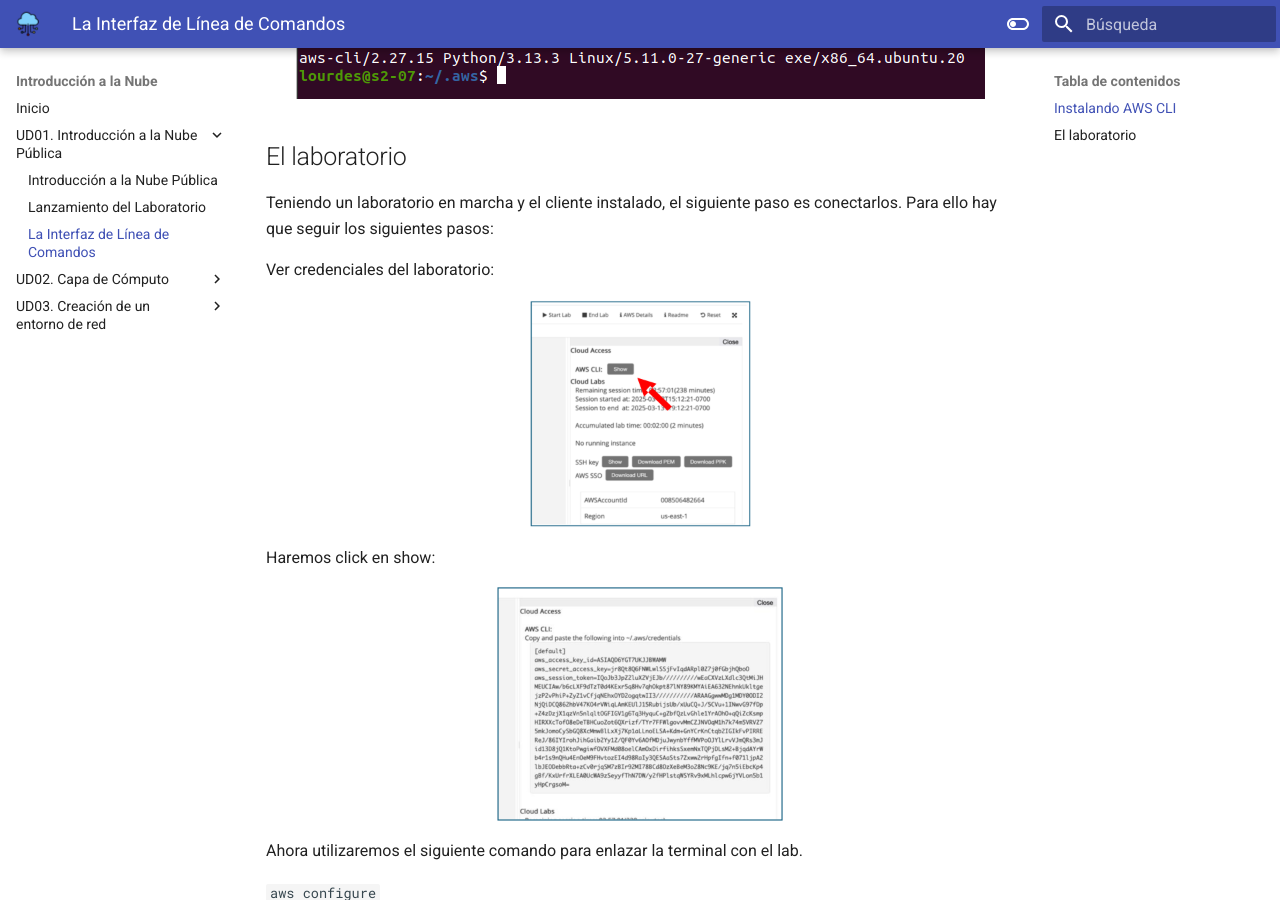
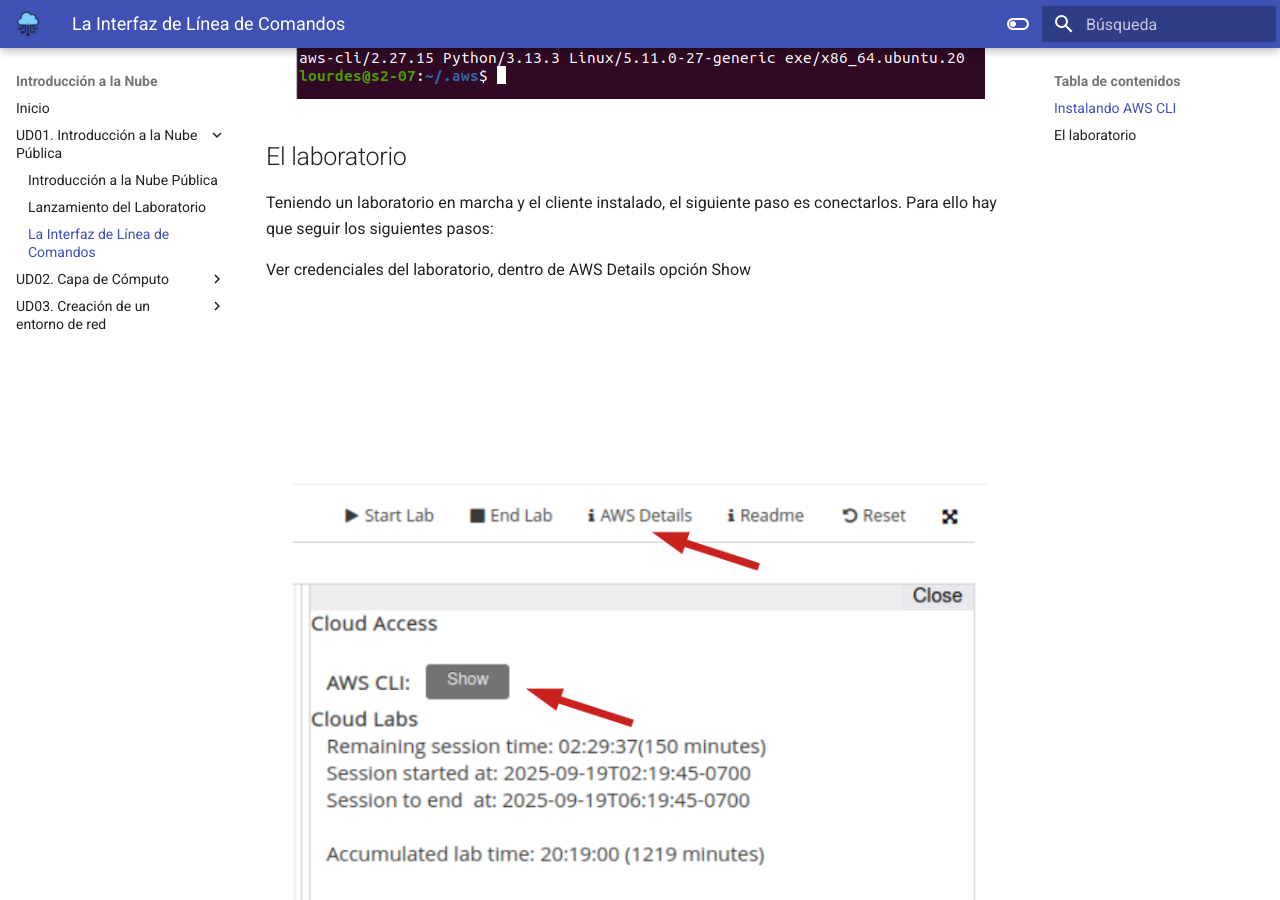
Before and after one commit to IES-CAMP-DE-MORVEDRE/optativa-cloud, an MkDocs documentation site: the page built from docs/ud01/practica01.md, in a window 1280 px wide and 900 px high, scrolled down 791 px. Built offline with MkDocs 1.6.1 and Material for MkDocs 9.7.7, drawn with Linux system fonts in a browser that asks for light colours; some of the changed text lies outside the part shown.

Commit message:
cambio img

```diff
--- a/docs/ud01/practica01.md
+++ b/docs/ud01/practica01.md
@@ -1,4 +1,3 @@
-
 ## Instalando AWS CLI
 
 AWS CLI, es el cliente de AWS mediante el cual podremos utilizar la terminal para poder trabajar con nuestro entorno en lugar de utilizar la herramienta gráfica.
@@ -19,7 +18,7 @@
 
 Teniendo un laboratorio en marcha y el cliente instalado, el siguiente paso es conectarlos. Para ello hay que seguir los siguientes pasos:
 
-Ver credenciales del laboratorio:
+Ver credenciales del laboratorio, dentro de AWS Details opción Show
 
 ![](../images/ud01/practica1/017.png)
 
@@ -39,13 +38,11 @@
 
 ``aws sts get-caller-identity``
 
-![](../images/ud01/practica1/022.png)
-
 En el caso de los labs vemos que no logra conectarse y devuelve un error. Para paliar este error accederemos a la carpeta personal del usuario y dentro de ésta hay una carpeta oculta .aws (creada cuando hemos hecho aws configure), y dentro de esta carpeta tenemos el archivo credentials, el cual tiene la información que hemos introducido antes. Ahora bien, para arreglarlo vaciaremos el contenido del archivo y copiaremos toda la información de AWS Details dentro del archivo:
 
 ![](../images/ud01/practica1/023.png)
 
-![](../images/ud01/practica1/024.png)
+seleccionamos todo el texto que aparece dentro del recuadro y lo copiamos en el archivo credentials
 
 Y una vez hecho comprobaremos si nos devuelve las credenciales:
 
```
Also changed, not shown: docs/images/ud01/practica1/017.png, docs/images/ud01/practica1/022.png (deleted), docs/images/ud01/practica1/025.png, 1 other file.
